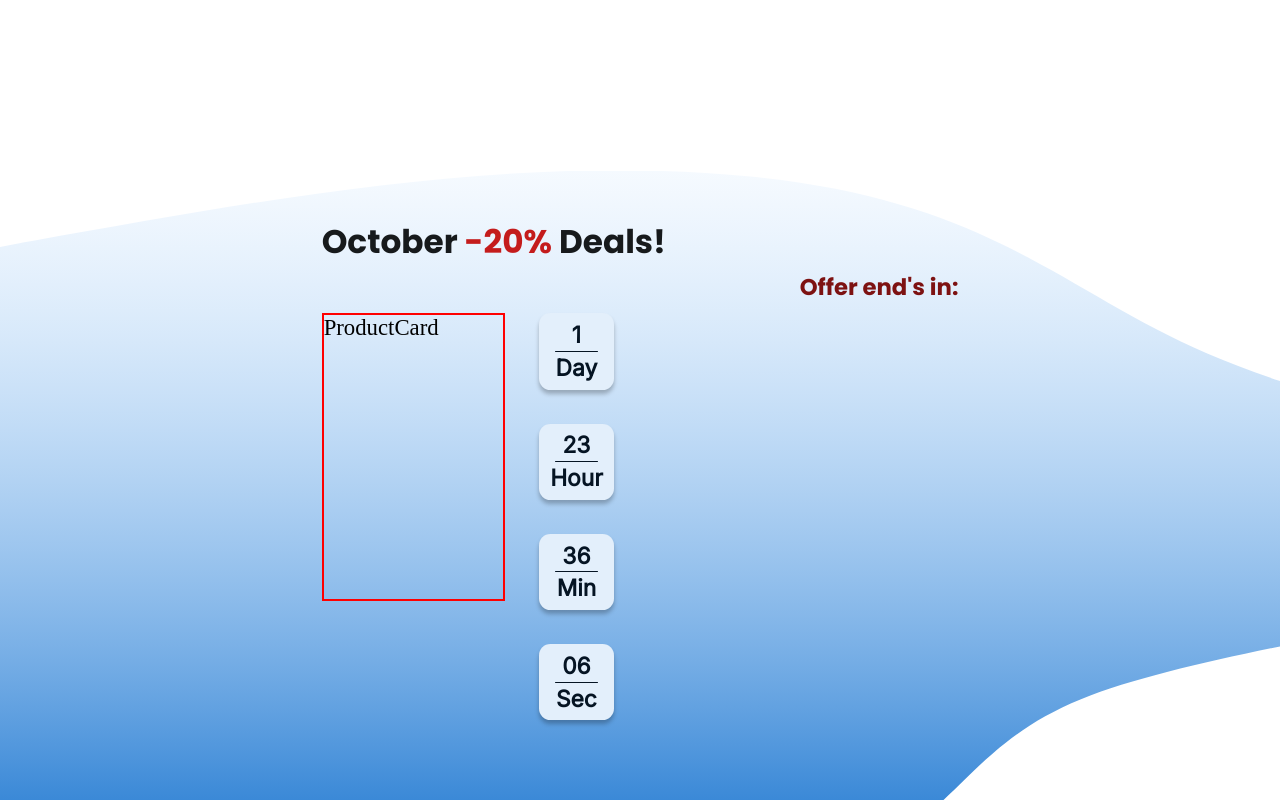
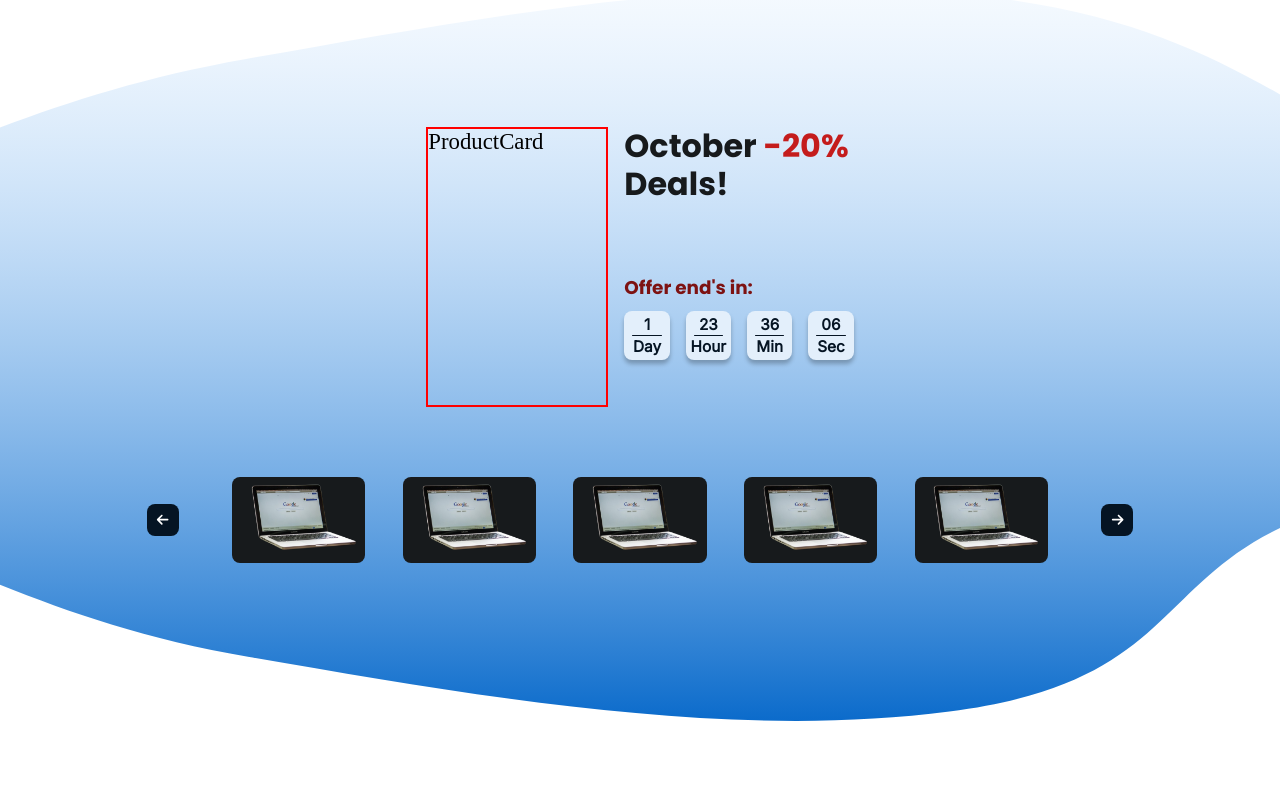
Before and after one commit to Flori1234657/shqip-computers, a React (Vite) app: page / in a window 1280 px wide. Shown: the part 520-1320 px from the top of the page. Built offline with nearby package versions, Linux system fonts and the light colour scheme.

Commit message:
feat(style): :construction: deals section res < 1920

```diff
--- a/src/app/routes/home-page/components/DealsSection.tsx
+++ b/src/app/routes/home-page/components/DealsSection.tsx
@@ -8,22 +8,24 @@ import BigBlob from 'src/assets/images/svg/home/deals-blob.svg';
 function DealsSection() {
     return (
         <Stack
-            gap='4rem'
+            width={{ md: '43.359rem' }}
+            alignItems={{ md: 'center' }}
+            gap={{ xs: '4rem', md: '3.063rem' }}
             sx={{
                 position: 'relative',
                 overflowX: 'visible',
-                mt: { xs: '19.75rem', sm: '15rem' },
+                mt: { xs: '19.75rem', sm: '15rem', md: '10.813rem' },
             }}
         >
             <Image
                 ratio='3.34/1'
                 src={BigBlob}
-                width='106.926rem'
+                width={{ xs: '106.926rem', md: '107.483rem' }}
                 alt='big blob'
                 otherStyles={{
                     position: 'absolute',
-                    left: '-51rem',
-                    top: '-2.25rem',
+                    left: { xs: '-51rem', md: '-34.188rem' },
+                    top: { xs: '-2.25rem', md: '-6.063rem' },
                     zIndex: -1,
                 }}
             />
--- a/src/app/routes/home-page/components/components/deals-section/DownContent.tsx
+++ b/src/app/routes/home-page/components/components/deals-section/DownContent.tsx
@@ -4,10 +4,15 @@ import {
     FaArrowLeft as LeftArrIcon,
 } from 'react-icons/fa6';
 import CardImages from './components/down-content/CardImages';
+import useWindowDimensions from 'src/hooks/useWindowsDimesions';
 
 function DownContent() {
+    const { width } = useWindowDimensions();
+
     return (
         <Stack
+            width={{ md: '100%' }}
+            gap={{ md: '2.109rem' }}
             direction='row'
             alignItems='center'
             justifyContent='space-between'
@@ -15,7 +20,7 @@ function DownContent() {
             <IconButton
                 variant='solid'
                 color='primary'
-                size='sm'
+                size={width < 900 ? 'sm' : 'xs'}
                 sx={(theme) => ({
                     backgroundColor: theme.palette.primary[900],
                 })}
@@ -26,11 +31,11 @@ function DownContent() {
                 direction='row'
                 alignItems='center'
                 justifyContent='center'
-                gap='1.5rem'
+                gap={{ xs: '1.5rem', md: '1.641rem' }}
                 sx={{
-                    maxWidth: { xs: '10rem', sm: '20rem' },
-                    height: '6.503rem',
-                    pl: { sm: '13rem' },
+                    maxWidth: { xs: '10rem', sm: '20rem', md: '100%' },
+                    height: { xs: '6.503rem', md: 'auto' },
+                    pl: { sm: '13rem', md: 0 },
                     overflowX: 'scroll',
                 }}
             >
@@ -39,7 +44,7 @@ function DownContent() {
             <IconButton
                 variant='solid'
                 color='primary'
-                size='sm'
+                size={width < 900 ? 'sm' : 'xs'}
                 sx={(theme) => ({
                     backgroundColor: theme.palette.primary[900],
                 })}
--- a/src/app/routes/home-page/components/components/deals-section/UpperContent.tsx
+++ b/src/app/routes/home-page/components/components/deals-section/UpperContent.tsx
@@ -1,46 +1,52 @@
-import { Grid, Stack, Typography } from '@mui/joy';
+import { Box, Stack } from '@mui/joy';
 import ProductCard from 'src/features/product-card/ProductCard';
 import AvailableTimeCards from './components/upper-content/AvailableTimeCards';
+import HeadingText from './components/upper-content/HeadingText';
 
 export default function UpperContent() {
     return (
-        <Grid container>
-            <Grid spacing={12} width='100%' pb='0.5rem'>
-                <Stack gap='0.5rem'>
-                    <Typography level='title-sm'>
-                        October <span style={{ color: '#C41C1C' }}>-20%</span>{' '}
-                        Deals!
-                    </Typography>
-                    <Typography
-                        fontSize='md'
-                        sx={(theme) => ({
-                            fontFamily: 'Poppins',
-                            fontWeight: '600',
-                            lineHeight: '1.3',
-                            alignSelf: 'flex-end',
-                            color: theme.palette.danger[700],
-                        })}
-                    >
-                        Offer end's in:
-                    </Typography>
-                </Stack>
-            </Grid>
-            <Grid spacing={8}>
+        <Box
+            sx={{
+                width: 'fit-content',
+                display: 'grid',
+                gridTemplateColumns: 'repeat(12, auto)',
+                gridTemplateRows: { md: '7.64rem auto' },
+                rowGap: { md: '0.469rem' },
+                columnGap: { md: '0.703rem' },
+            }}
+        >
+            <Box
+                sx={{
+                    gridColumn: { xs: 'span 12', md: '7/13' },
+                    pb: { xs: '0.5rem', md: 0 },
+                }}
+            >
+                <HeadingText />
+            </Box>
+            <Box
+                sx={{
+                    gridColumn: { xs: 'span 8', md: '1/7' },
+                    gridRow: { md: '1/3' },
+                }}
+            >
                 <Stack
                     sx={{
                         border: '2px solid red',
-                        width: '183px',
-                        height: '287.7px',
+                        width: { xs: '183px', md: '7.998rem' },
+                        height: { xs: '287.7px', md: '12.321rem' },
                     }}
                 >
                     <ProductCard />
                 </Stack>
-            </Grid>
-            <Grid spacing={4} ml='1.5rem'>
-                <Stack gap='1.5rem'>
-                    <AvailableTimeCards />
-                </Stack>
-            </Grid>
-        </Grid>
+            </Box>
+            <Box
+                sx={{
+                    gridColumn: { xs: 'span 4', md: '7/13' },
+                    ml: { xs: '1.5rem', md: 0 },
+                }}
+            >
+                <AvailableTimeCards />
+            </Box>
+        </Box>
     );
 }
--- a/src/app/routes/home-page/components/components/deals-section/components/down-content/CardImages.tsx
+++ b/src/app/routes/home-page/components/components/deals-section/components/down-content/CardImages.tsx
@@ -30,17 +30,15 @@ function CardImages() {
         <>
             {offerProducts.map((product) => (
                 <Stack
-                    width='10rem'
-                    height='6.503rem'
                     sx={(theme) => ({
                         backgroundColor: theme.palette.neutral[800],
-                        borderRadius: '0.5rem',
+                        borderRadius: { xs: '0.5rem', md: '0.352rem' },
                     })}
                 >
                     <Image
                         ratio='1.54/1'
                         src={product.image}
-                        width='10rem'
+                        width={{ xs: '10rem', md: '5.859rem' }}
                         alt='product'
                     />
                 </Stack>
--- a/src/app/routes/home-page/components/components/deals-section/components/upper-content/AvailableTimeCards.tsx
+++ b/src/app/routes/home-page/components/components/deals-section/components/upper-content/AvailableTimeCards.tsx
@@ -21,20 +21,21 @@ function AvailableTimeCards() {
     ];
 
     return (
-        <>
+        <Stack gap={{ xs: '1.5rem', md: '0.703rem' }} direction={{ md: 'row' }}>
             {timesData.map((time) => (
                 <Stack
                     alignItems='center'
                     sx={(theme) => ({
-                        p: '0.25rem 0.5rem',
-                        borderRadius: '0.5rem',
+                        p: { xs: '0.25rem 0.5rem', md: '0.118rem 0.352rem' },
+                        maxWidth: { xs: '3.375rem', md: '1.993rem' },
+                        borderRadius: { xs: '0.5rem', md: '0.352rem' },
 
                         backgroundColor: theme.palette.primary[100],
                         boxShadow: '0 4px 4px 0 rgba(0, 0, 0,0.25)',
                     })}
                 >
                     <Typography
-                        fontSize='md'
+                        fontSize={{ xs: 'md', md: '0.675rem' }}
                         sx={(theme) => ({
                             fontWeight: '700',
                             lineHeight: '1.4',
@@ -46,14 +47,14 @@ function AvailableTimeCards() {
                     <Divider
                         orientation='horizontal'
                         sx={(theme) => ({
-                            width: '1.875rem',
+                            width: { xs: '1.875rem', md: '1.289rem' },
                             alignSelf: 'center',
                             backgroundColor: theme.palette.primary[900],
                             borderRadius: '0.5rem',
                         })}
                     />
                     <Typography
-                        fontSize='md'
+                        fontSize={{ xs: 'md', md: '0.675rem' }}
                         sx={(theme) => ({
                             fontWeight: '700',
                             lineHeight: '1.4',
@@ -64,7 +65,7 @@ function AvailableTimeCards() {
                     </Typography>
                 </Stack>
             ))}
-        </>
+        </Stack>
     );
 }
 
--- /dev/null
+++ b/src/app/routes/home-page/components/components/deals-section/components/upper-content/HeadingText.tsx
@@ -0,0 +1,29 @@
+import { Stack, Typography } from '@mui/joy';
+
+function HeadingText() {
+    return (
+        <Stack gap={{ xs: '0.5rem', md: '3.223rem' }}>
+            <Typography
+                level='title-sm'
+                fontSize={{ md: '1.4rem' }}
+                maxWidth={{ md: '9.938rem' }}
+            >
+                October <span style={{ color: '#C41C1C' }}>-20%</span> Deals!
+            </Typography>
+            <Typography
+                fontSize={{ xs: 'md', md: '0.81rem' }}
+                sx={(theme) => ({
+                    fontFamily: 'Poppins',
+                    fontWeight: '600',
+                    lineHeight: '1.3',
+                    alignSelf: { xs: 'flex-end', md: 'unset' },
+                    color: theme.palette.danger[700],
+                })}
+            >
+                Offer end's in:
+            </Typography>
+        </Stack>
+    );
+}
+
+export default HeadingText;
```
